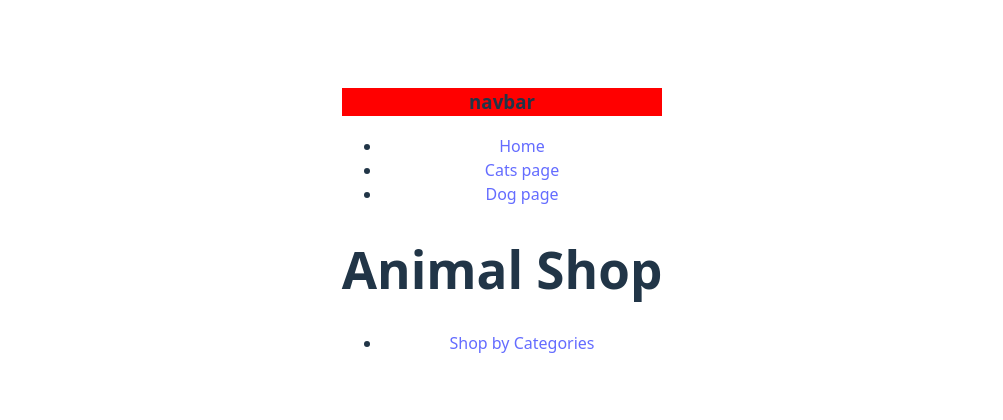
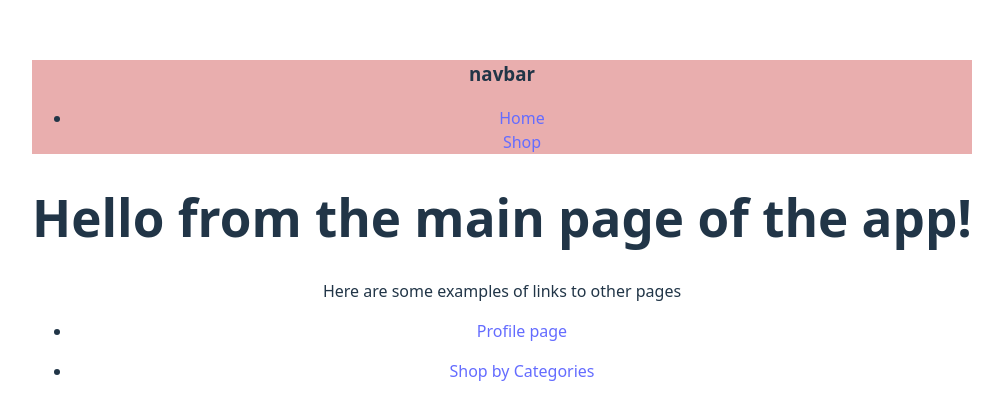
Before and after one commit to hoomanhorsey/odin-shoppingCart, a React (Vite) app: page / in a window 1280 px wide. Shown: the part 180-600 px from the top of the page, without its empty margins (138-1141 px from the left). Built offline with nearby package versions, Linux system fonts and the light colour scheme.

Commit message:
2nd initial setup

```diff
--- a/src/App.css
+++ b/src/App.css
@@ -6,5 +6,5 @@
 }
 
 .navBar {
-  background-color: red;
+  background-color: rgb(233, 174, 174);
 }
--- a/src/App.jsx
+++ b/src/App.jsx
@@ -11,8 +11,18 @@ function App() {
   return (
     <div>
       <NavBar />
-      <h1>Animal Shop</h1>
-      <p></p>
+      <div>
+        <h1>Hello from the main page of the app!</h1>
+        <p>Here are some examples of links to other pages</p>
+        <nav>
+          <ul>
+            <li>
+              <Link to="profile">Profile page</Link>
+            </li>
+          </ul>
+        </nav>
+      </div>
+
       <nav>
         <ul>
           <li>
--- a/src/categories.jsx
+++ /dev/null
@@ -1,21 +0,0 @@
-import { useParams } from "react-router-dom";
-import { Outlet } from "react-router-dom";
-import { NavBar } from "./navBar";
-
-const Categories = () => {
-  const { name } = useParams();
-
-  return (
-    <div>
-      <NavBar />
-
-      <h1>Categories Page</h1>
-      <p>So, how are you?</p>
-
-      <h2>The profile visited is here:</h2>
-      {name === "cats" ? <Cats /> : name === "dogs" ? <Dogs /> : <Default />}
-    </div>
-  );
-};
-
-export default Categories;
--- a/src/navBar.jsx
+++ b/src/navBar.jsx
@@ -3,21 +3,25 @@ import { Link } from "react-router-dom";
 function NavBar() {
   return (
     <>
+      <div className="navBar">
         <h3 className="navBar">navbar</h3>
         <ul>
           <li>
             {" "}
             <Link to="/">Home</Link>
+            <br></br>
+            <Link to="shop">Shop</Link>
           </li>
-        <li>
+          {/* <li>
           {" "}
           <Link to="categories/cats">Cats page</Link>
         </li>
         <li>
           {" "}
           <Link to="dogs">Dog page</Link>
-        </li>
+        </li> */}
         </ul>
+      </div>
     </>
   );
 }
--- /dev/null
+++ b/src/profile.jsx
@@ -0,0 +1,13 @@
+import { NavBar } from "./navBar";
+
+const Profile = () => {
+  return (
+    <div>
+      <NavBar />
+      <h1>Hello from profile page!</h1>
+      <p>So, how are you?</p>
+    </div>
+  );
+};
+
+export default Profile;
--- /dev/null
+++ b/src/shop.jsx
@@ -0,0 +1,35 @@
+import { useParams } from "react-router-dom";
+import { Outlet } from "react-router-dom";
+import { NavBar } from "./navBar";
+
+import { Link } from "react-router-dom";
+
+import { Default } from "./default";
+
+const Shop = () => {
+  const { name } = useParams();
+
+  return (
+    <div>
+      <NavBar />
+
+      <h1>Shop Page</h1>
+      <p>So, how are you?</p>
+
+      <h2>The profile visited is here:</h2>
+
+      <ul>
+        <li>
+          <Link to="cats">Cats page</Link>
+        </li>
+        <li>
+          <Link to="dogs">Dog page</Link>
+        </li>
+      </ul>
+      {/* {name === "cats" ? <Cats /> : name === "dogs" ? <Dogs /> : <Default />} */}
+      <Outlet />
+    </div>
+  );
+};
+
+export default Shop;
```
Also changed, not shown: src/main.jsx (+20 -3 lines). Lines whose indentation alone changed are shown as unchanged.
